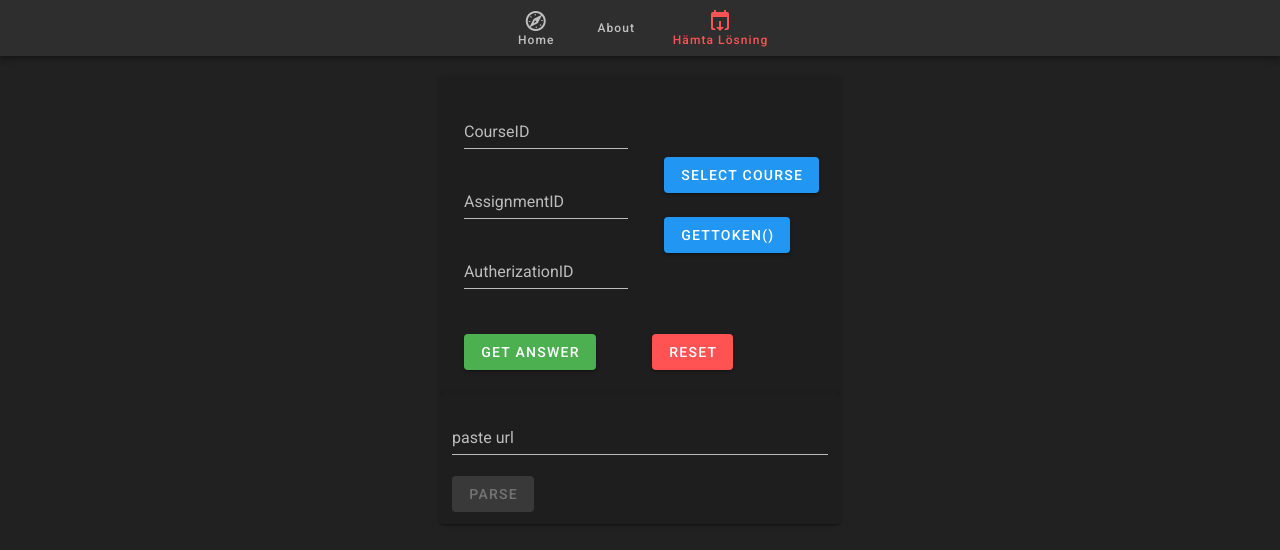
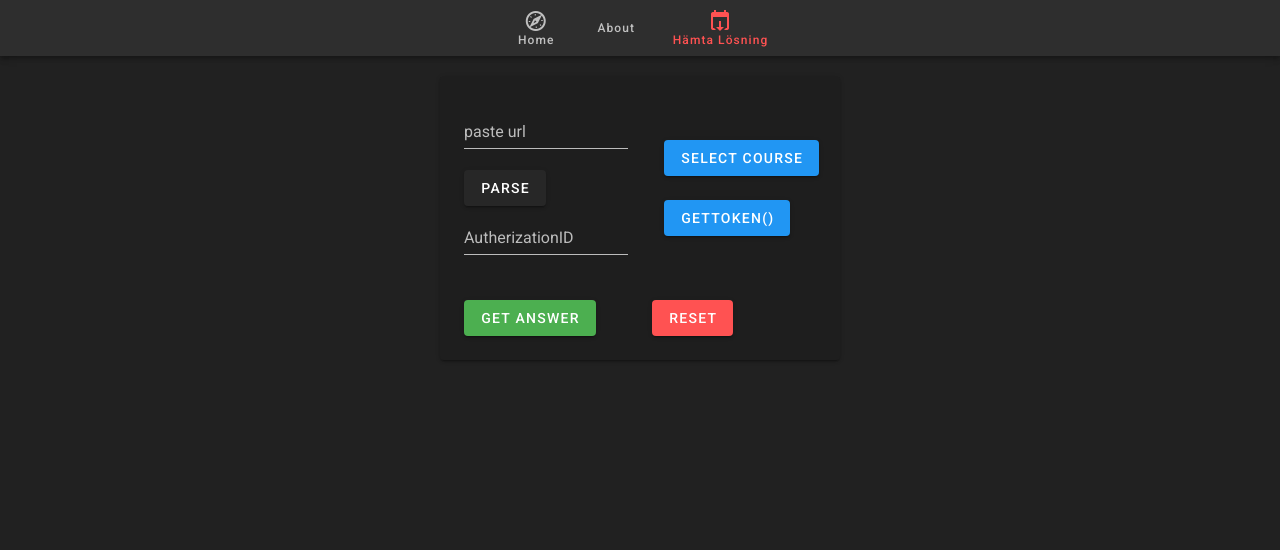
Before and after one commit to flexienok/flexienok, a Vue app in the folder flexienok/: page /GetAnswer in a window 1280 px wide. Shown: the top 550 px of the page. Built offline with nearby package versions, Linux system fonts and the light colour scheme.

Commit message:
streamline

```diff
--- a/flexienok/src/components/infoinput.vue
+++ b/flexienok/src/components/infoinput.vue
@@ -4,9 +4,18 @@
       <v-content>
         <v-container fluid fill-height>
           <v-col cols="6">
-            <v-form cols="10" ref="form" lazy-validation>
-              <v-text-field v-model="CourseID" label="CourseID" required></v-text-field>
-              <v-text-field v-model="AssignmentID" label="AssignmentID" required></v-text-field>
+            <v-form cols="10" v-model="valid" ref="form" lazy-validation>
+              <!-- <v-text-field v-model="CourseID" label="CourseID" required></v-text-field>
+              <v-text-field v-model="AssignmentID" label="AssignmentID" required></v-text-field>-->
+
+              <!-- <v-card dark class="width">
+      <v-col>
+              <v-form v-model="valid" id="input">-->
+              <v-text-field v-model="inputURL" label="paste url" required :rules="urlrules"></v-text-field>
+              <!-- </v-form> -->
+              <v-btn @click="parseUrl" :disabled="!valid">Parse</v-btn>
+              <!-- </v-col>
+              </v-card>-->
               <v-text-field v-model="AutherizationID" label="AutherizationID" required></v-text-field>
             </v-form>
           </v-col>
@@ -28,7 +37,7 @@
               </v-menu>
             </v-col>
             <v-col>
-              <v-btn color="info" class="mr-4" @click="getToken">getToken()</v-btn>
+              <v-btn color="info" class="mr-4" @click="getToken()">getToken()</v-btn>
             </v-col>
           </v-col>
           <v-col>
@@ -46,14 +55,6 @@
           </v-col>
         </v-container>
       </v-content>
-    </v-card>
-    <v-card dark class="width">
-      <v-col>
-        <v-form v-model="valid" id="input">
-          <v-text-field v-model="inputURL" label="paste url" required :rules="urlrules"></v-text-field>
-        </v-form>
-        <v-btn @click="parseUrl" :disabled="!valid">Parse</v-btn>
-      </v-col>
     </v-card>
     <v-flex xs12>
       <br />
@@ -92,8 +93,26 @@ export default {
   }),
 
   methods: {
-    ...mapMutations(["makeURL", "parseUrl"]),
+    // ...mapMutations(["makeURL", "parseUrl"]),
 
+    makeURL() {
+      this.inputURL =
+        "https://nokflex.nok.se/" +
+        this.CourseID +
+        "/uppgift/" +
+        this.AssignmentID;
+    },
+    parseUrl() {
+      // do some parsing
+      // regex patten: ^https://nokflex.nok.se/[0-9]{1,}/uppgift/[0-9]{1,}$
+      var url = this.inputURL;
+      console.log(url);
+
+      var res = url.replace("https://nokflex.nok.se/", "").split("/uppgift/"); // parses url by removing prefix and splitting into a list
+      console.log(res);
+      this.CourseID = res[0];
+      this.AssignmentID = res[1];
+    },
     validate() {
       // Real shit vvv
       this.loading = true;
@@ -141,6 +160,9 @@ export default {
         });
 
       this.loading = false;
+    },
+    getToken(){
+      console.log("WIP")
     }
   }
 };
```
